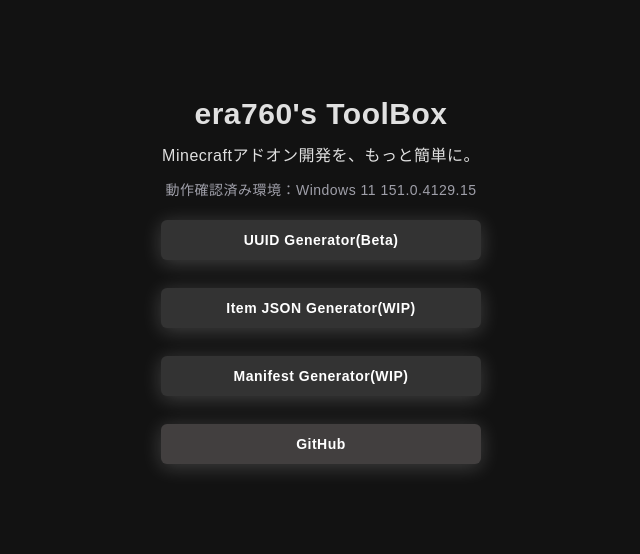
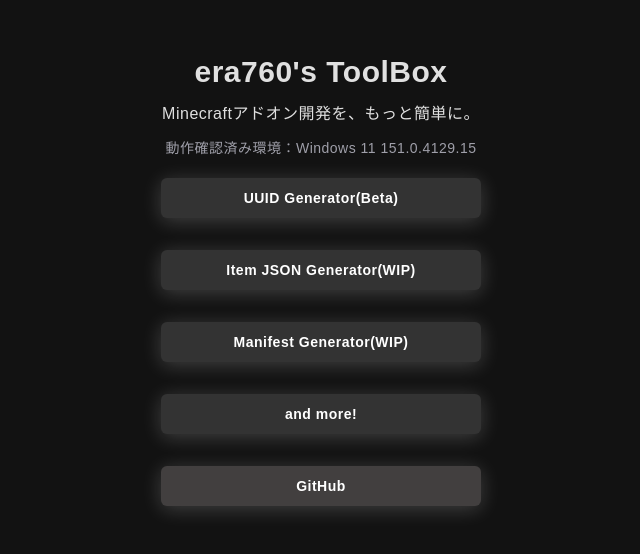
Before and after one commit to era760/era760-toolbox, a Vue app: page / in a window 1280 px wide. Shown: the part 120-674 px from the top of the page, without its empty margins (319-959 px from the left). Built offline with nearby package versions, Linux system fonts and the light colour scheme.

Commit message:
chore: adjust gap and add 'and more' button in Home.vue

```diff
--- a/src/pages/Home.vue
+++ b/src/pages/Home.vue
@@ -12,13 +12,14 @@
     <p class="font-medium">Minecraftアドオン開発を、もっと簡単に。</p>
     <p class="font-medium text-sm text-zinc-400">動作確認済み環境：Windows 11 151.0.4129.15</p>
 
-    <div class="flex flex-col gap-7 mt-2">
+    <div class="flex flex-col gap-8 mt-2">
       <RouterLink to="/uuid" class="w-80">
         <BaseButton class="w-full">UUID Generator(Beta)</BaseButton>
       </RouterLink>
 
       <BaseButton class="w-80">Item JSON Generator(WIP)</BaseButton>
       <BaseButton class="w-80">Manifest Generator(WIP)</BaseButton>
+      <BaseButton class="w-80">and more!</BaseButton>
 
       <BaseButton class="w-80 bg-[#423f3f]! hover:!bg[#4d4a4a]" @click="openGitHub"> GitHub </BaseButton>
     </div>
```
